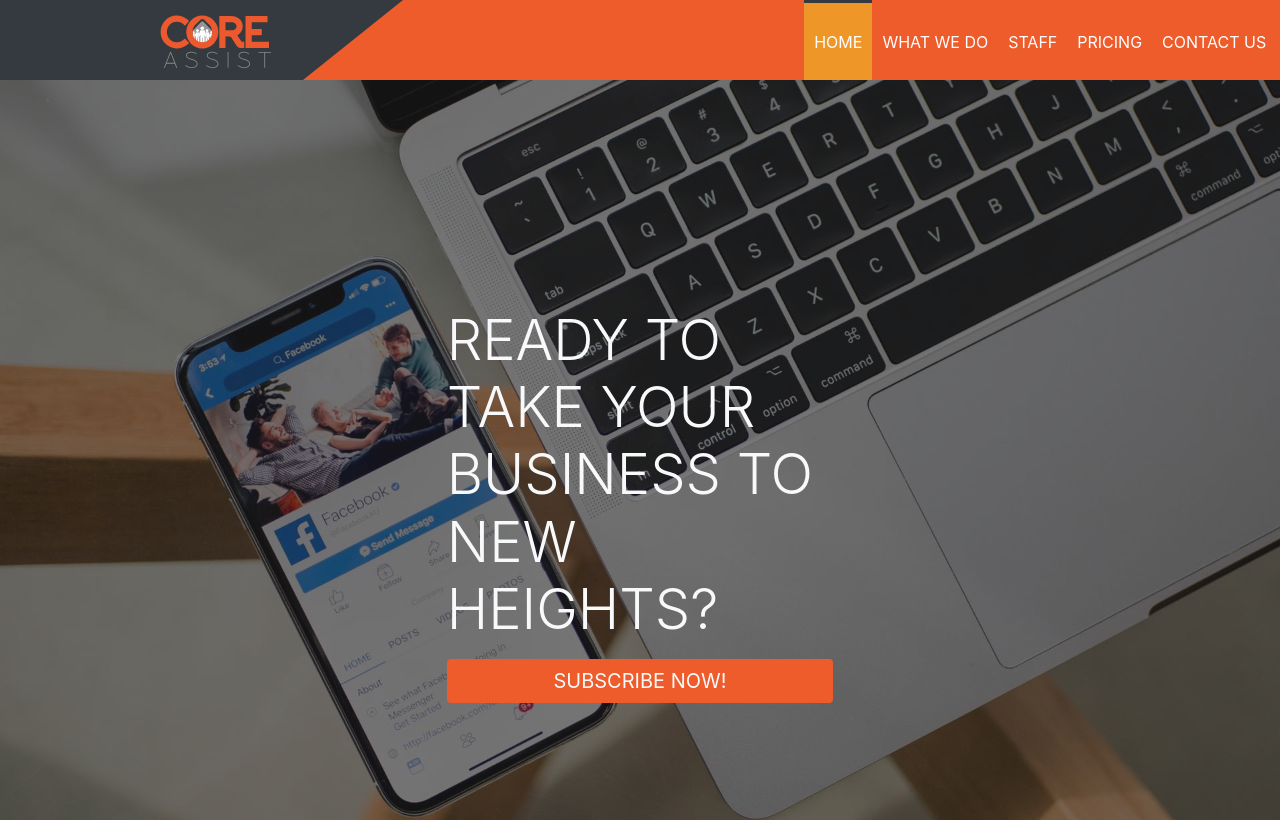
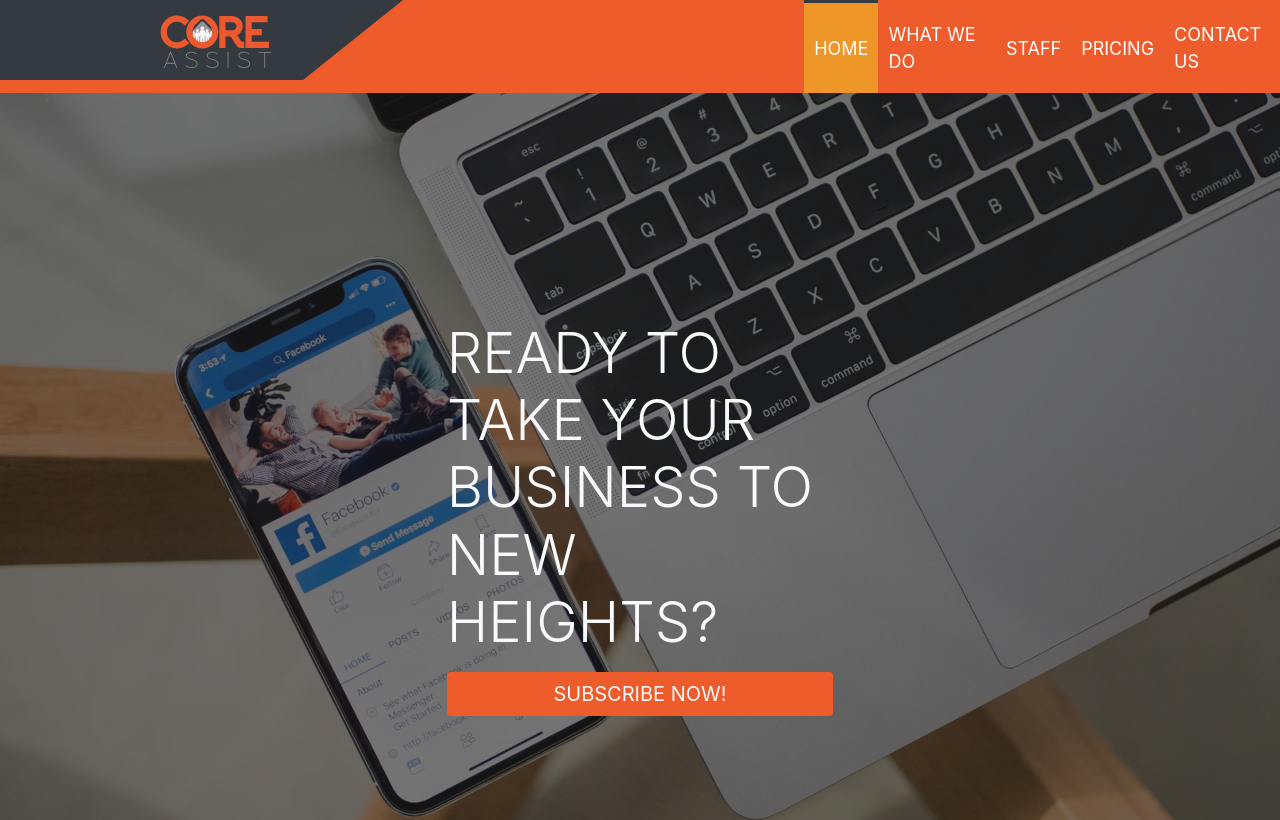
Before and after one commit to 6amcc-namangalonzo/coreassist-website, a plain HTML site: page index.html in a window 1280 px wide. Shown: the top 820 px of the page. Drawn offline with nearby package versions, Linux system fonts and the light colour scheme; files that its build step writes are made by us from their sources; a script that the page names is missing; files whose address does not match are found by name.

Commit message:
change navigation font size

```diff
--- a/src/css/nav/_nav.scss
+++ b/src/css/nav/_nav.scss
@@ -25,7 +25,7 @@
                     a {
                         display: block;
                         text-decoration: none !important;
-                        font-size: 16px;
+                        font-size: 18px !important;
                         padding: 10px;
                         color: white;
                     }
```
Also changed, not shown: src/css/index.css, 1 other file.
